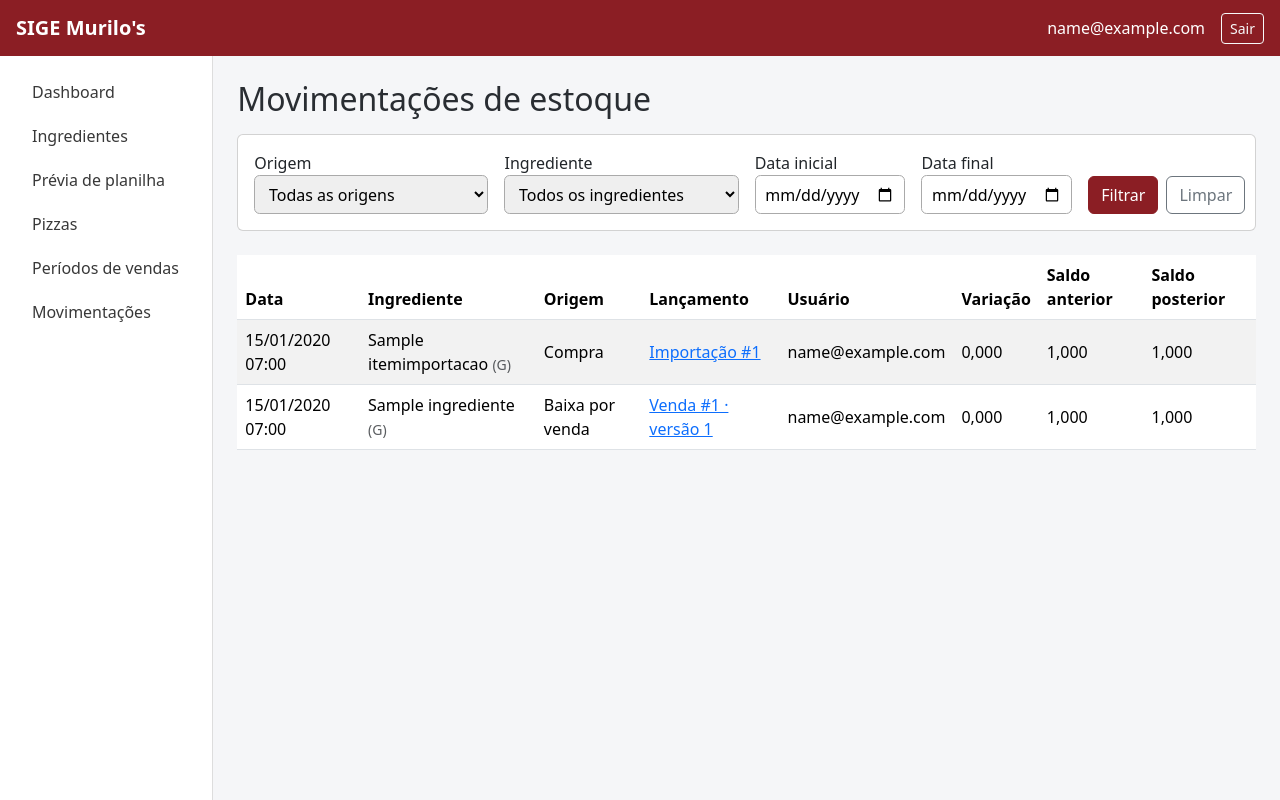
After one commit to LuizRoberto18/SIGE-Murilos, a Django app: page /movimentacoes/ in a window 1280 px wide. The commit adds this page. Run offline with Django 5.2, Linux system fonts and the light colour scheme; a user stored in the database is signed in; tables that the repository leaves empty hold one stand-in row (values such as "Sample post").

Commit message:
feat: adiciona consulta de movimentações de estoque

```diff
--- /dev/null
+++ b/apps/core/forms.py
@@ -0,0 +1,38 @@
+from django import forms
+
+from apps.ingredientes.models import Importacao, Ingrediente
+from apps.vendas.models import Movimentacao
+
+
+class MovimentoFiltroForm(forms.Form):
+    origem = forms.ChoiceField(
+        required=False,
+        choices=[
+            ("", "Todas as origens"),
+            *Importacao.Tipo.choices,
+            *Movimentacao.Tipo.choices,
+        ],
+    )
+    ingrediente = forms.ModelChoiceField(
+        required=False,
+        queryset=Ingrediente.objects.all(),
+        empty_label="Todos os ingredientes",
+    )
+    data_inicio = forms.DateField(
+        required=False,
+        label="Data inicial",
+        widget=forms.DateInput(attrs={"type": "date"}, format="%Y-%m-%d"),
+    )
+    data_fim = forms.DateField(
+        required=False,
+        label="Data final",
+        widget=forms.DateInput(attrs={"type": "date"}, format="%Y-%m-%d"),
+    )
+
+    def clean(self):
+        dados = super().clean()
+        inicio = dados.get("data_inicio")
+        fim = dados.get("data_fim")
+        if inicio and fim and inicio > fim:
+            self.add_error("data_fim", "A data final deve ser igual ou posterior à inicial.")
+        return dados
--- /dev/null
+++ b/apps/core/historico.py
@@ -0,0 +1,68 @@
+"""Consulta unificada das alterações de estoque."""
+
+from django.urls import reverse
+
+from apps.ingredientes.models import Importacao, ItemImportacao
+from apps.vendas.models import Movimentacao
+
+
+def _filtrar_data(queryset, campo, inicio, fim):
+    if inicio:
+        queryset = queryset.filter(**{f"{campo}__date__gte": inicio})
+    if fim:
+        queryset = queryset.filter(**{f"{campo}__date__lte": fim})
+    return queryset
+
+
+def consultar_movimentacoes(filtros):
+    origem = filtros.get("origem")
+    ingrediente = filtros.get("ingrediente")
+    inicio = filtros.get("data_inicio")
+    fim = filtros.get("data_fim")
+
+    importacoes = ItemImportacao.objects.select_related("importacao__usuario", "ingrediente")
+    vendas = Movimentacao.objects.select_related("registro", "usuario", "ingrediente")
+    if ingrediente:
+        importacoes = importacoes.filter(ingrediente=ingrediente)
+        vendas = vendas.filter(ingrediente=ingrediente)
+    importacoes = _filtrar_data(importacoes, "importacao__criado_em", inicio, fim)
+    vendas = _filtrar_data(vendas, "criado_em", inicio, fim)
+
+    if origem in Importacao.Tipo.values:
+        importacoes = importacoes.filter(importacao__tipo=origem)
+        vendas = vendas.none()
+    elif origem in Movimentacao.Tipo.values:
+        vendas = vendas.filter(tipo=origem)
+        importacoes = importacoes.none()
+
+    registros = [
+        {
+            "data": item.importacao.criado_em,
+            "usuario": item.importacao.usuario.email,
+            "origem": item.importacao.get_tipo_display(),
+            "origem_id": f"Importação #{item.importacao_id}",
+            "origem_url": reverse("ingredientes:detalhe_importacao", args=[item.importacao_id]),
+            "ingrediente": item.nome_ingrediente,
+            "unidade": item.unidade,
+            "diferenca": item.saldo_posterior - item.saldo_anterior,
+            "saldo_anterior": item.saldo_anterior,
+            "saldo_posterior": item.saldo_posterior,
+        }
+        for item in importacoes
+    ]
+    registros.extend(
+        {
+            "data": movimento.criado_em,
+            "usuario": movimento.usuario.email,
+            "origem": movimento.get_tipo_display(),
+            "origem_id": f"Venda #{movimento.registro_id} · versão {movimento.versao}",
+            "origem_url": reverse("vendas:pizzas", args=[movimento.registro_id]),
+            "ingrediente": movimento.ingrediente.nome,
+            "unidade": movimento.ingrediente.unidade,
+            "diferenca": movimento.saldo_posterior - movimento.saldo_anterior,
+            "saldo_anterior": movimento.saldo_anterior,
+            "saldo_posterior": movimento.saldo_posterior,
+        }
+        for movimento in vendas
+    )
+    return sorted(registros, key=lambda registro: registro["data"], reverse=True)
--- a/apps/core/urls.py
+++ b/apps/core/urls.py
@@ -3,4 +3,7 @@ from django.urls import path
 from . import views
 
 app_name = "core"
-urlpatterns = [path("", views.dashboard, name="dashboard")]
+urlpatterns = [
+    path("", views.dashboard, name="dashboard"),
+    path("movimentacoes/", views.movimentacoes, name="movimentacoes"),
+]
--- a/apps/core/views.py
+++ b/apps/core/views.py
@@ -1,9 +1,13 @@
 from django.contrib.auth.decorators import login_required
+from django.core.paginator import Paginator
 from django.db.models import F, Q
 from django.shortcuts import render
 
 from apps.ingredientes.models import Ingrediente
 from apps.pizzas.models import Pizza
+
+from .forms import MovimentoFiltroForm
+from .historico import consultar_movimentacoes
 
 
 @login_required
@@ -20,3 +24,18 @@ def dashboard(request):
         "atencao": atencao,
     }
     return render(request, "core/dashboard.html", contexto)
+
+
+@login_required
+def movimentacoes(request):
+    form = MovimentoFiltroForm(request.GET or None)
+    filtros = form.cleaned_data if form.is_valid() else {}
+    registros = consultar_movimentacoes(filtros)
+    pagina = Paginator(registros, 25).get_page(request.GET.get("pagina"))
+    parametros = request.GET.copy()
+    parametros.pop("pagina", None)
+    return render(
+        request,
+        "core/movimentacoes.html",
+        {"form": form, "pagina": pagina, "parametros": parametros.urlencode()},
+    )
--- /dev/null
+++ b/templates/core/movimentacoes.html
@@ -0,0 +1,42 @@
+{% extends 'base.html' %}
+{% block title %}Movimentações de estoque | SIGE Murilo's{% endblock %}
+{% block content %}
+<h1 class="h2 mb-3">Movimentações de estoque</h1>
+<form method="get" class="card p-3 mb-4">
+  <div class="row g-3 align-items-end">
+    <div class="col-md-3"><label for="{{ form.origem.id_for_label }}">Origem</label>{{ form.origem }}</div>
+    <div class="col-md-3"><label for="{{ form.ingrediente.id_for_label }}">Ingrediente</label>{{ form.ingrediente }}</div>
+    <div class="col-md-2"><label for="{{ form.data_inicio.id_for_label }}">Data inicial</label>{{ form.data_inicio }}</div>
+    <div class="col-md-2"><label for="{{ form.data_fim.id_for_label }}">Data final</label>{{ form.data_fim }}{{ form.data_fim.errors }}</div>
+    <div class="col-md-2 d-flex gap-2"><button class="btn btn-brand" type="submit">Filtrar</button><a class="btn btn-outline-secondary" href="{% url 'core:movimentacoes' %}">Limpar</a></div>
+  </div>
+</form>
+<div class="table-responsive">
+  <table class="table table-striped align-middle">
+    <thead><tr><th>Data</th><th>Ingrediente</th><th>Origem</th><th>Lançamento</th><th>Usuário</th><th>Variação</th><th>Saldo anterior</th><th>Saldo posterior</th></tr></thead>
+    <tbody>
+      {% for movimento in pagina %}
+      <tr>
+        <td>{{ movimento.data|date:"d/m/Y H:i" }}</td>
+        <td>{{ movimento.ingrediente }} <small class="text-muted">({{ movimento.unidade }})</small></td>
+        <td>{{ movimento.origem }}</td>
+        <td><a href="{{ movimento.origem_url }}">{{ movimento.origem_id }}</a></td>
+        <td>{{ movimento.usuario }}</td>
+        <td class="{% if movimento.diferenca < 0 %}text-danger{% elif movimento.diferenca > 0 %}text-success{% endif %}">{% if movimento.diferenca > 0 %}+{% endif %}{{ movimento.diferenca }}</td>
+        <td>{{ movimento.saldo_anterior }}</td>
+        <td>{{ movimento.saldo_posterior }}</td>
+      </tr>
+      {% empty %}
+      <tr><td colspan="8">Nenhuma movimentação encontrada.</td></tr>
+      {% endfor %}
+    </tbody>
+  </table>
+</div>
+{% if pagina.paginator.num_pages > 1 %}
+<nav aria-label="Paginação das movimentações"><ul class="pagination">
+  {% if pagina.has_previous %}<li class="page-item"><a class="page-link" href="?{% if parametros %}{{ parametros }}&amp;{% endif %}pagina={{ pagina.previous_page_number }}">Anterior</a></li>{% endif %}
+  <li class="page-item disabled"><span class="page-link">Página {{ pagina.number }} de {{ pagina.paginator.num_pages }}</span></li>
+  {% if pagina.has_next %}<li class="page-item"><a class="page-link" href="?{% if parametros %}{{ parametros }}&amp;{% endif %}pagina={{ pagina.next_page_number }}">Próxima</a></li>{% endif %}
+</ul></nav>
+{% endif %}
+{% endblock %}
--- a/templates/includes/sidebar.html
+++ b/templates/includes/sidebar.html
@@ -5,5 +5,6 @@
     <a class="nav-link" href="{% url 'ingredientes:importar' %}">Prévia de planilha</a>
     <a class="nav-link" href="{% url 'pizzas:listar' %}">Pizzas</a>
     <a class="nav-link" href="{% url 'vendas:listar' %}">Períodos de vendas</a>
+    <a class="nav-link" href="{% url 'core:movimentacoes' %}">Movimentações</a>
   </nav>
 </aside>
```
